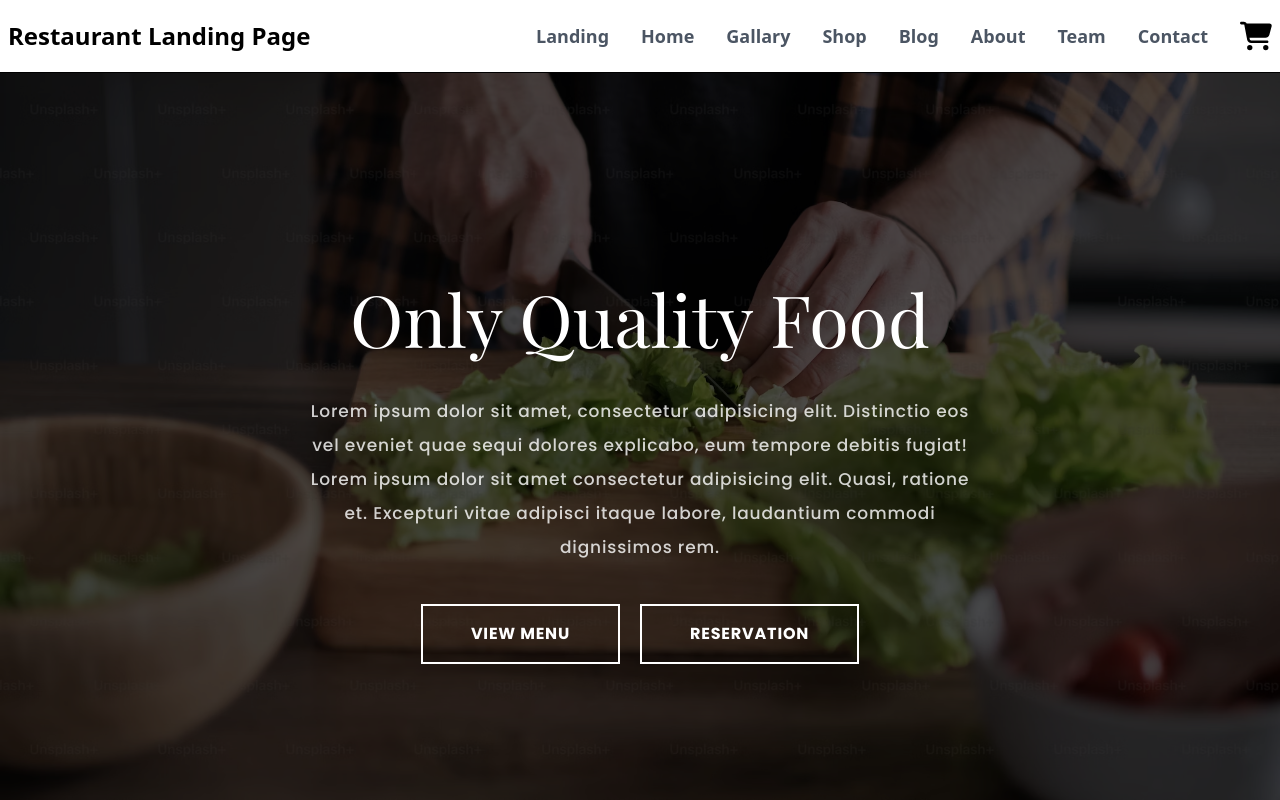
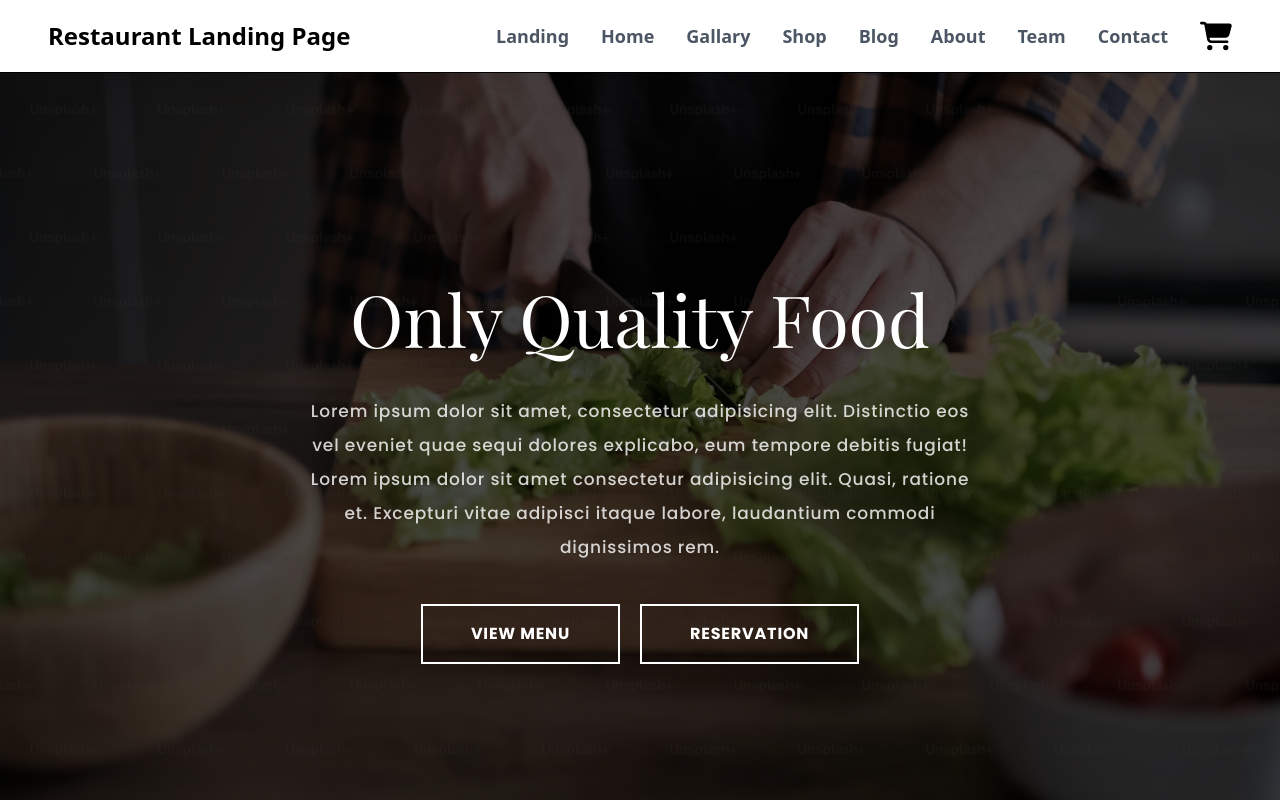
Before and after one commit to Sameerkhan344/Mxpertz-sameer, a React (Create React App) app: page / in a window 1280 px wide. Shown: the top 800 px of the page. Built offline with nearby package versions, Linux system fonts and the light colour scheme.

Commit message:
first commit

```diff
--- a/src/components/Navbar.js
+++ b/src/components/Navbar.js
@@ -3,7 +3,7 @@
 const Navbar = () => {
   return (
     <>
-      <nav className="flex flex-row items-center justify-between p-5 md:px-2 lg:px-2 px-5 bg-white border-b-[1px] border-solid border-black overflow-hidden">
+      <nav className="flex flex-row items-center justify-between p-5 md:px-2 lg:px-6 xl:px-12 px-5 bg-white border-b-[1px] border-solid border-black overflow-hidden">
         <div className="flex flex-row items-center cursor-pointer">
           <h1 className="font-semibold font-Pppins max-md:text-xl md:text-2xl">
             Restaurant Landing Page
```
